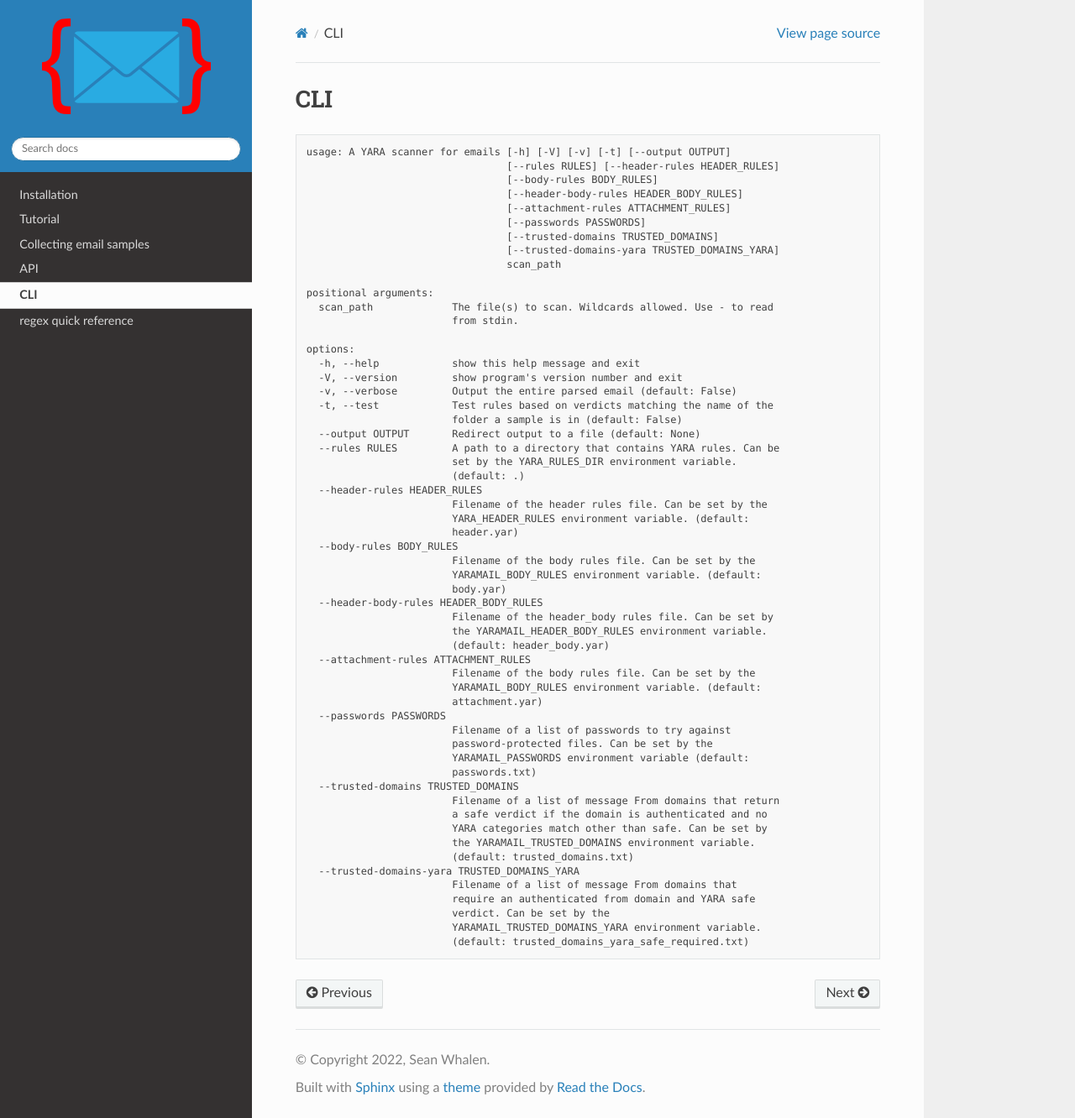
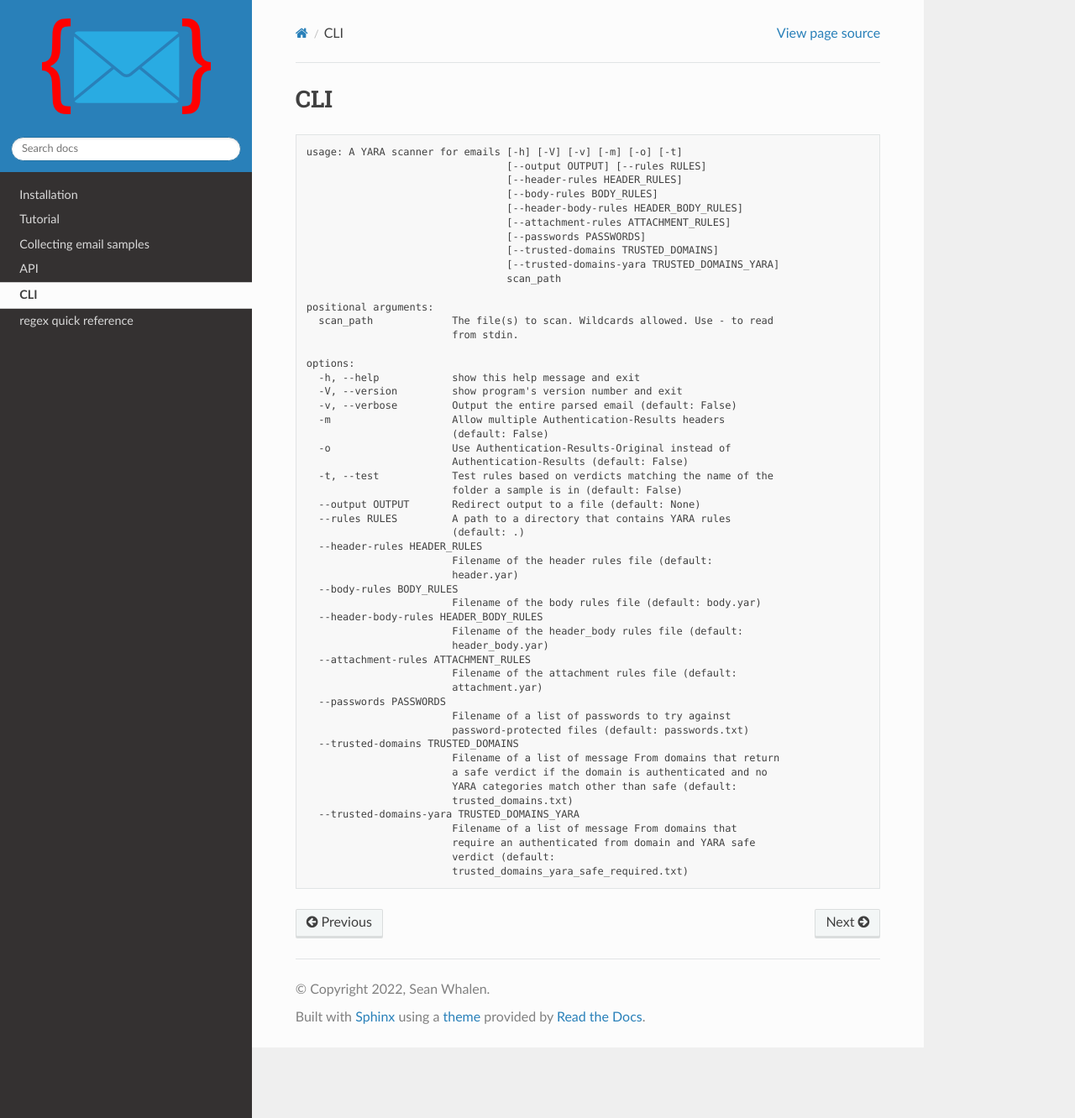
Before and after one commit to seanthegeek/yaramail, a Sphinx documentation site: the page built from docs/source/cli.md, in a window 1280 px wide and 1332 px high. Shown: the whole window at 84% size. Built offline with Sphinx 7.4.7 and the Read the Docs theme 2.0.0, drawn with Linux system fonts in a browser that asks for light colours.

Commit message:
2.0.1
- Remove CLI environment variables
- Add CLI options `-m` and `-o`
- Only honor `auth_optional` rule `meta` value if rule `meta` value `category` is `safe`
- Fix attachment rules not being used in the CLI

````diff
--- a/docs/source/cli.md
+++ b/docs/source/cli.md
@@ -1,8 +1,9 @@
 # CLI
 
 ```text
-usage: A YARA scanner for emails [-h] [-V] [-v] [-t] [--output OUTPUT]
-                                 [--rules RULES] [--header-rules HEADER_RULES]
+usage: A YARA scanner for emails [-h] [-V] [-v] [-m] [-o] [-t]
+                                 [--output OUTPUT] [--rules RULES]
+                                 [--header-rules HEADER_RULES]
                                  [--body-rules BODY_RULES]
                                  [--header-body-rules HEADER_BODY_RULES]
                                  [--attachment-rules ATTACHMENT_RULES]
@@ -19,43 +20,37 @@ options:
   -h, --help            show this help message and exit
   -V, --version         show program's version number and exit
   -v, --verbose         Output the entire parsed email (default: False)
+  -m                    Allow multiple Authentication-Results headers
+                        (default: False)
+  -o                    Use Authentication-Results-Original instead of
+                        Authentication-Results (default: False)
   -t, --test            Test rules based on verdicts matching the name of the
                         folder a sample is in (default: False)
   --output OUTPUT       Redirect output to a file (default: None)
-  --rules RULES         A path to a directory that contains YARA rules. Can be
-                        set by the YARA_RULES_DIR environment variable.
+  --rules RULES         A path to a directory that contains YARA rules
                         (default: .)
   --header-rules HEADER_RULES
-                        Filename of the header rules file. Can be set by the
-                        YARA_HEADER_RULES environment variable. (default:
+                        Filename of the header rules file (default:
                         header.yar)
   --body-rules BODY_RULES
-                        Filename of the body rules file. Can be set by the
-                        YARAMAIL_BODY_RULES environment variable. (default:
-                        body.yar)
+                        Filename of the body rules file (default: body.yar)
   --header-body-rules HEADER_BODY_RULES
-                        Filename of the header_body rules file. Can be set by
-                        the YARAMAIL_HEADER_BODY_RULES environment variable.
-                        (default: header_body.yar)
+                        Filename of the header_body rules file (default:
+                        header_body.yar)
   --attachment-rules ATTACHMENT_RULES
-                        Filename of the body rules file. Can be set by the
-                        YARAMAIL_BODY_RULES environment variable. (default:
+                        Filename of the attachment rules file (default:
                         attachment.yar)
   --passwords PASSWORDS
                         Filename of a list of passwords to try against
-                        password-protected files. Can be set by the
-                        YARAMAIL_PASSWORDS environment variable (default:
-                        passwords.txt)
+                        password-protected files (default: passwords.txt)
   --trusted-domains TRUSTED_DOMAINS
                         Filename of a list of message From domains that return
                         a safe verdict if the domain is authenticated and no
-                        YARA categories match other than safe. Can be set by
-                        the YARAMAIL_TRUSTED_DOMAINS environment variable.
-                        (default: trusted_domains.txt)
+                        YARA categories match other than safe (default:
+                        trusted_domains.txt)
   --trusted-domains-yara TRUSTED_DOMAINS_YARA
                         Filename of a list of message From domains that
                         require an authenticated from domain and YARA safe
-                        verdict. Can be set by the
-                        YARAMAIL_TRUSTED_DOMAINS_YARA environment variable.
-                        (default: trusted_domains_yara_safe_required.txt)
+                        verdict (default:
+                        trusted_domains_yara_safe_required.txt)
 ```
````
Also changed, not shown: CHANGELOG.md (+7 -0 lines), docs/source/tutorial.md (+2 -8 lines), yaramail/__init__.py (+4 -3 lines), 1 other file.
